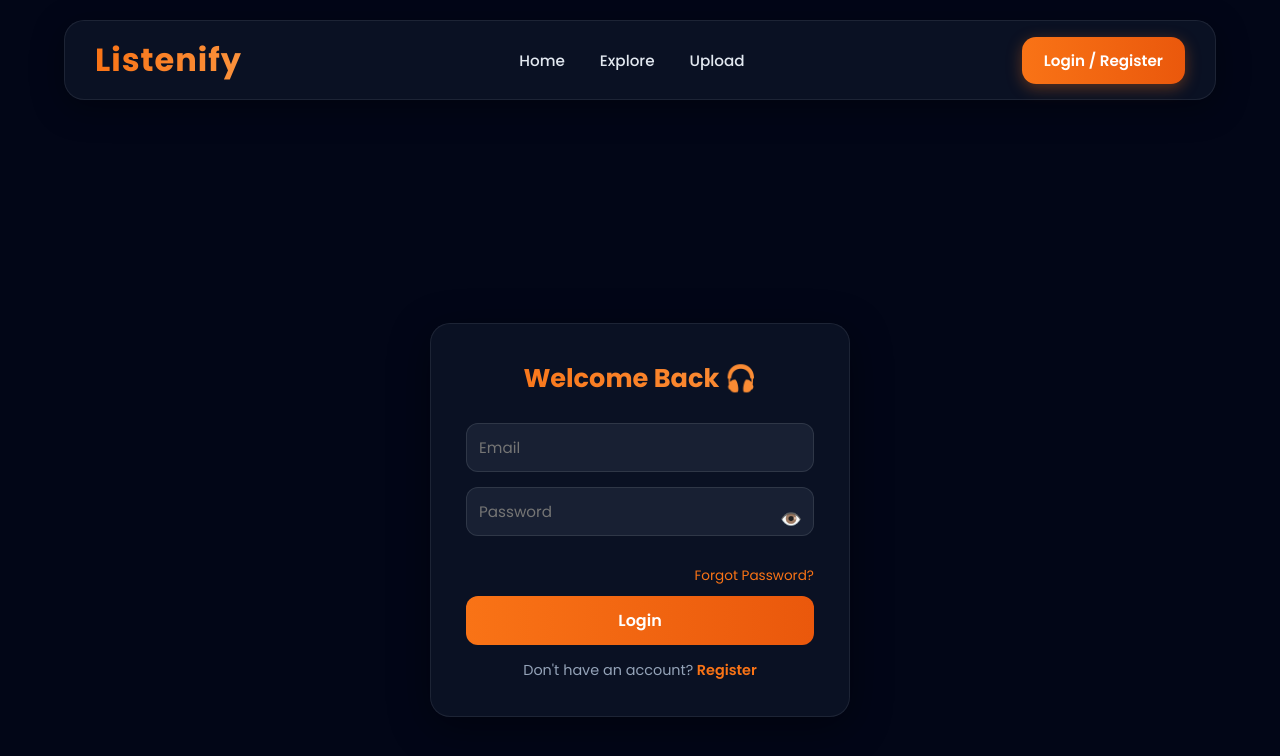
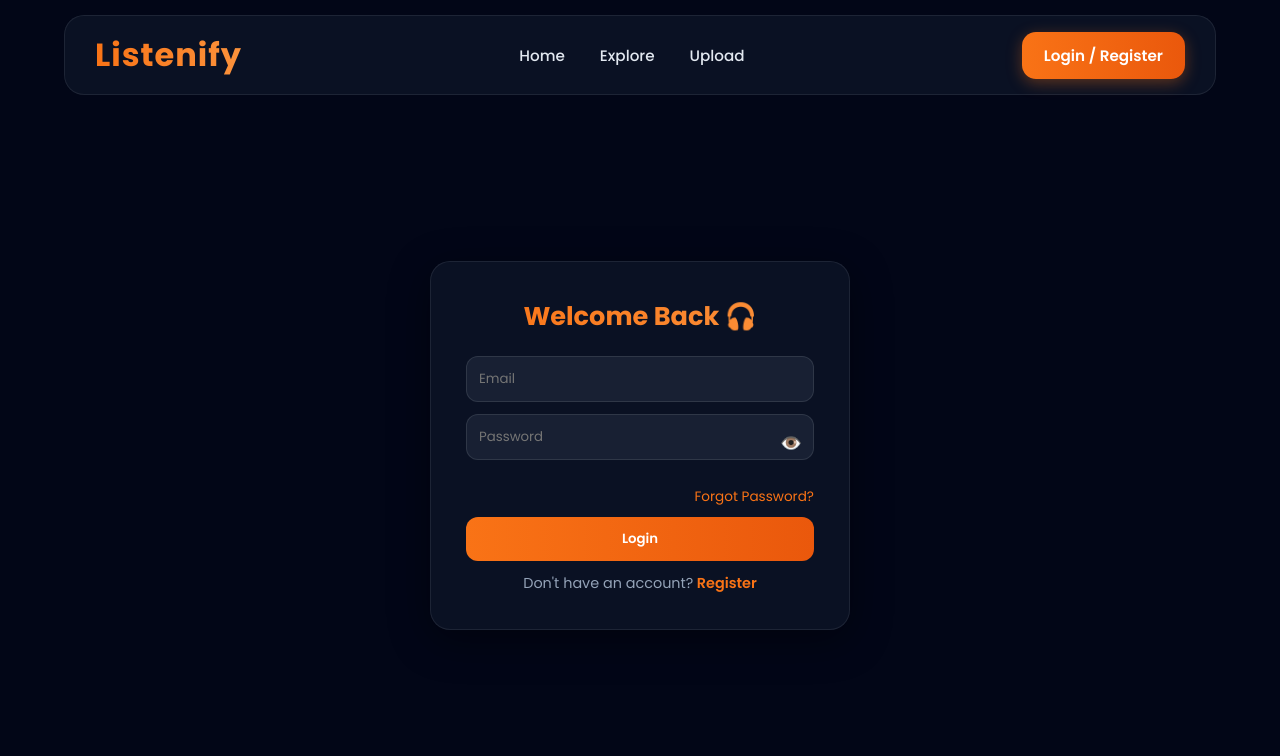
Before and after one commit to danu-codes/Listenify, a React (Vite) app: page /Listenify/auth in a window 1280 px wide. Shown: the top 756 px of the page. Built offline with nearby package versions, Linux system fonts and the light colour scheme.

Commit message:
update style

```diff
--- a/src/components/Navbar/Navbar.css
+++ b/src/components/Navbar/Navbar.css
@@ -1,21 +1,28 @@
 /* ================= GOOGLE FONT ================= */
 @import url('https://fonts.googleapis.com/css2?family=Poppins:wght@300;400;500;600;700&display=swap');
 
-/* ================= GLOBAL ================= */
 body {
     margin: 0;
     padding: 0;
     font-family: "Poppins", sans-serif;
     background-color: #020617;
+}
+
+/* prevents weird top gaps */
+* {
     box-sizing: border-box;
 }
 
-/* ================= NAVBAR ================= */
 .navbar-container {
     width: 90%;
     height: 80px;
 
-    margin: 20px auto;
+    margin: 15px auto 0 auto; /* remove bottom gap */
+
+    position: sticky;
+    top: 10px;
+
+    z-index: 1000;
 
     display: flex;
     align-items: center;
@@ -28,12 +35,6 @@ body {
 
     border: 1px solid rgba(255, 255, 255, 0.08);
     border-radius: 20px;
-
-    box-shadow: 0 8px 32px rgba(0, 0, 0, 0.35);
-
-    position: sticky;
-    top: 15px;
-    z-index: 1000;
 }
 
 /* ================= LOGO ================= */
--- a/src/pages/Auth/Auth.css
+++ b/src/pages/Auth/Auth.css
@@ -1,7 +1,12 @@
+body {
+    margin: 0;
+    padding: 0;
+    box-sizing: border-box;
+}
 
 .auth-container {
     width: 100%;
-    min-height: 100vh;
+    min-height: calc(100vh - 100px); /* navbar space compensation */
 
     display: flex;
     justify-content: center;
@@ -25,17 +30,14 @@
     border-radius: 20px;
 
     color: white;
-
     text-align: center;
 
     box-shadow: 0 10px 40px rgba(0,0,0,0.4);
-
-    transition: all 0.3s ease;
 }
 
-/* TITLE */
+/* ================= TITLE ================= */
 .auth-box h2 {
-    margin-bottom: 25px;
+    margin-bottom: 20px;
     font-size: 1.6rem;
 
     background: linear-gradient(to right, #F97316, #FB923C);
@@ -43,24 +45,20 @@
     -webkit-text-fill-color: transparent;
 }
 
-/* INPUTS */
+/* ================= INPUTS ================= */
 .auth-box input {
     width: 100%;
     padding: 12px;
-    margin-bottom: 15px;
+    margin-bottom: 12px;
 
     border-radius: 12px;
     border: 1px solid rgba(255,255,255,0.1);
 
     background: rgba(30,41,59,0.7);
     color: white;
-
     outline: none;
-
-    font-size: 0.95rem;
 }
-
-/* BUTTON */
+/* ================= BUTTON ================= */
 .auth-box button {
     width: 100%;
     padding: 12px;
@@ -71,21 +69,18 @@
     background: linear-gradient(to right, #F97316, #EA580C);
     color: white;
 
-    font-size: 1rem;
     font-weight: 600;
+    cursor: pointer;
+}
 
-    cursor: pointer;
-
-    transition: 0.3s ease;
-}
 
 .auth-box button:hover {
     transform: translateY(-2px);
 }
 
-/* SWITCH TEXT */
+/* ================= SWITCH TEXT ================= */
 .switch-text {
-    margin-top: 15px;
+    margin-top: 12px;
     font-size: 0.9rem;
     color: #94A3B8;
 }
```
